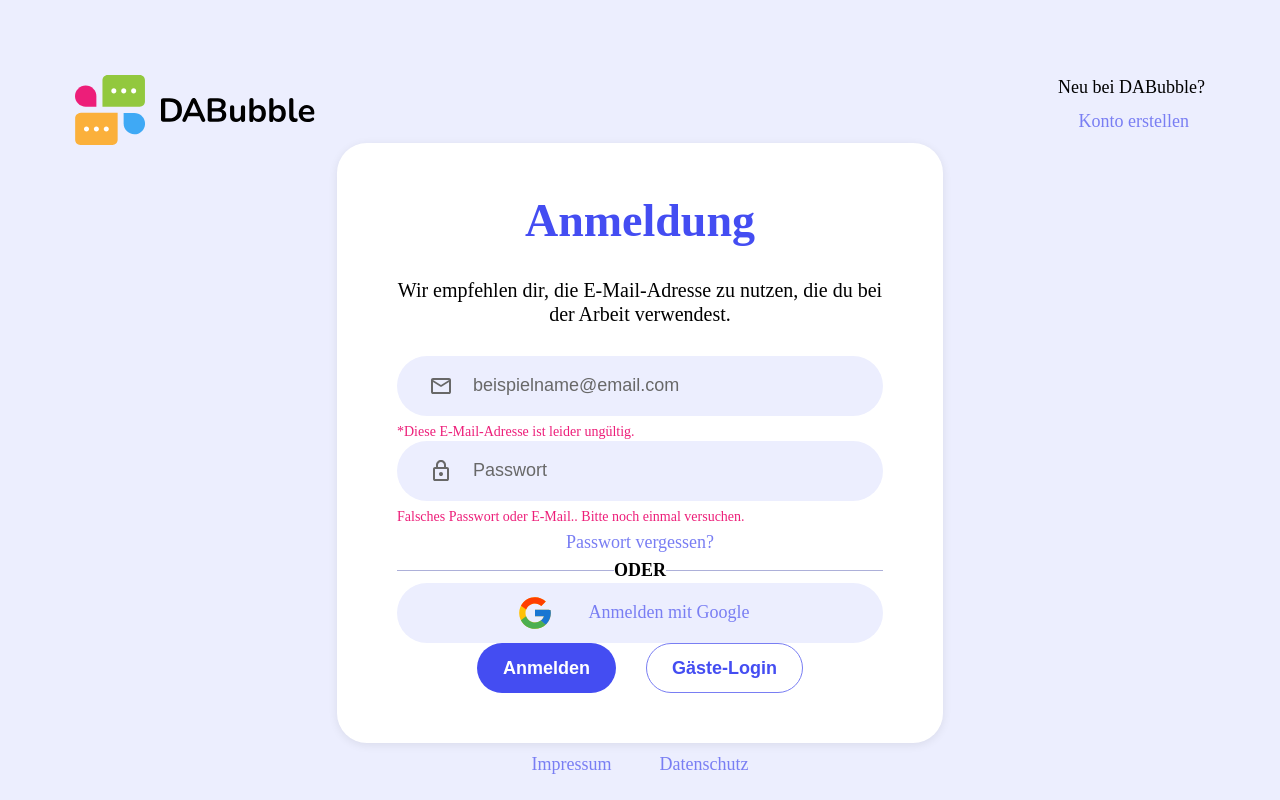
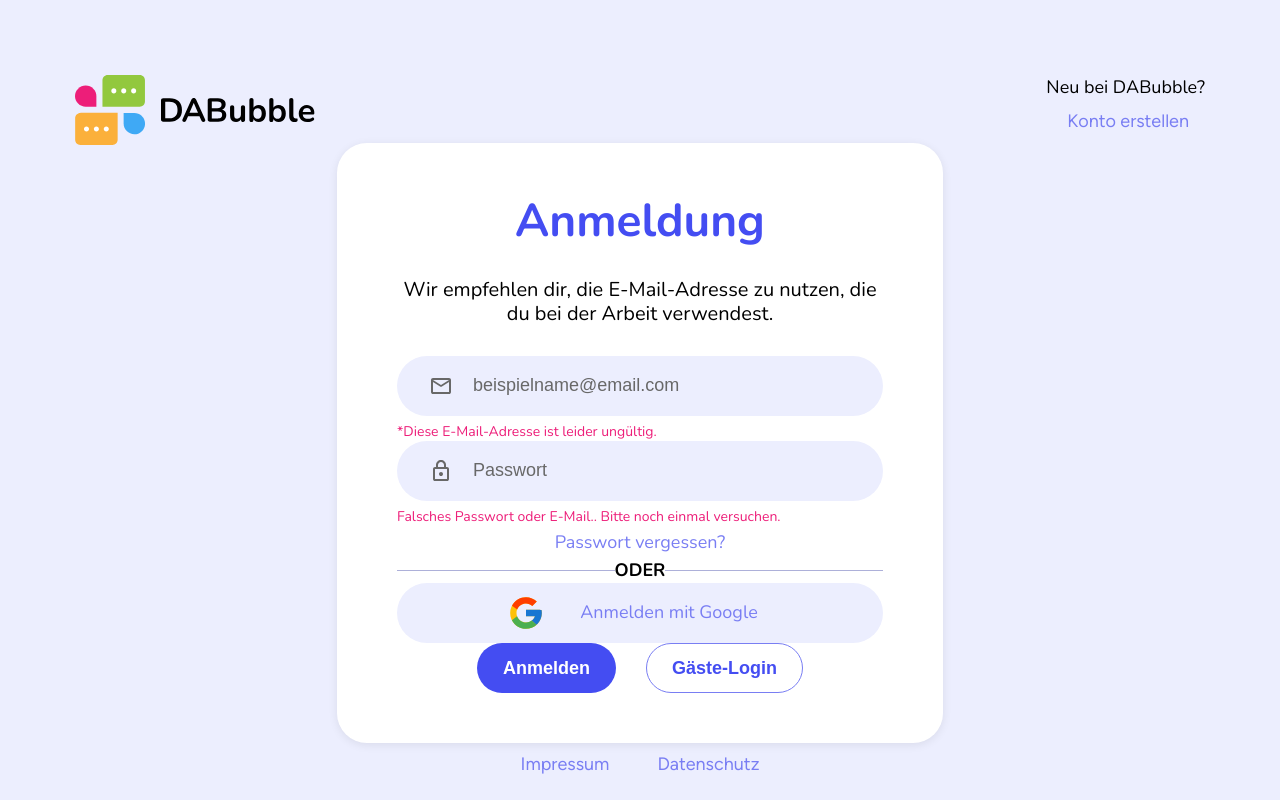
Before and after one commit to VitalijSch/dabubble-frontend, an Angular app: page /auth/login in a window 1280 px wide. Built offline with nearby package versions, Linux system fonts and the light colour scheme.

Commit message:
Import fonts.scss into style.scss, set router-outlet to global display none, and remove transitions from the a element in the auth component

```diff
--- a/src/app/auth/auth.component.scss
+++ b/src/app/auth/auth.component.scss
@@ -26,7 +26,6 @@
         border: 1px solid transparent;
         border-radius: 30px;
         cursor: pointer;
-        transition: all 0.3s ease;
 
         &:hover {
             font-weight: 500;
--- a/src/styles/styles.scss
+++ b/src/styles/styles.scss
@@ -1,3 +1,5 @@
+@import './fonts.scss';
+
 * {
     margin: 0;
     padding: 0;
@@ -8,3 +10,7 @@
     font-family: 'Nunito';
     background-color: #ECEEFE;
 }
+
+router-outlet {
+    display: none;
+}
```
